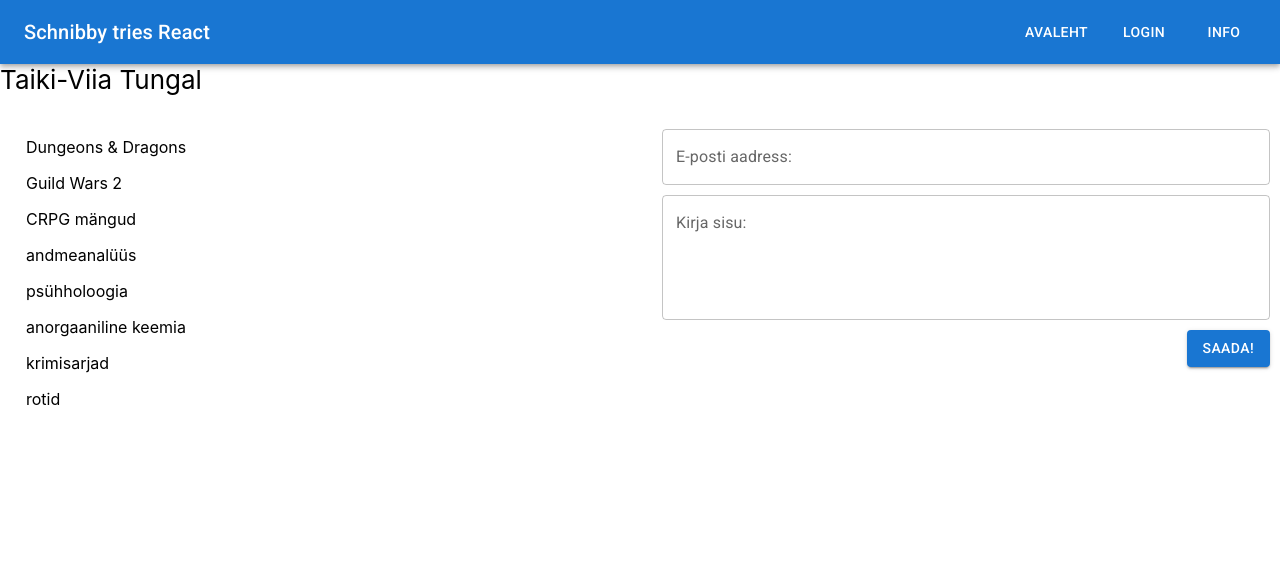
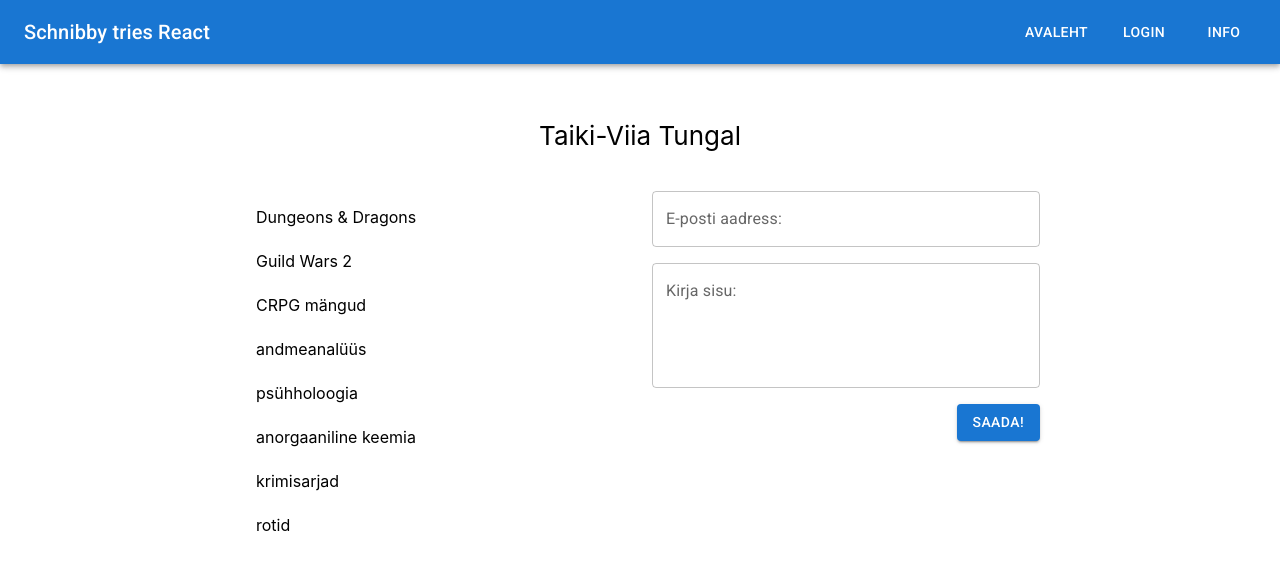
Before and after one commit to Citronnelle/schnibby-tries-react, a React (Create React App) app: page /form in a window 1280 px wide. Shown: the top 570 px of the page. Built offline with nearby package versions, Linux system fonts and the light colour scheme.

Commit message:
style: aligned the elements a bit more nicely

```diff
--- /dev/null
+++ b/src/components/Hello.tsx
@@ -0,0 +1,27 @@
+import React from "react"
+import { Box, Typography } from "@mui/material"
+
+const Hello = ({ nimi }: { nimi: string }) => {
+  return (
+    <Box
+      sx={{
+        display: "flex",
+        justifyContent: "center",
+        alignItems: "flex-start",
+        minHeight: "100vh",
+        textAlign: "center",
+        padding: 7,
+        paddingTop: "30vh",
+      }}
+    >
+      <Typography
+        variant="h4"
+        gutterBottom
+      >
+        Tere, {nimi ? nimi : "maailm"!}
+      </Typography>
+    </Box>
+  )
+}
+
+export default Hello
--- a/src/components/Info.tsx
+++ b/src/components/Info.tsx
@@ -29,12 +29,31 @@ const Info = ({ nimi }: { nimi: string }) => {
 
   return (
     <>
+      <Box
+        sx={{
+          padding: 7,
+          display: "flex",
+          flexDirection: "column",
+          gap: 2,
+          maxWidth: "800px",
+          mx: "auto",
+        }}
+      >
         <Grid2
           container
           spacing={{ xs: 1, sm: 2, md: 3 }}
+          sx={{ justifyContent: "center" }}
         >
           <Grid2 size={{ xs: 12 }}>
-          <Box sx={{ fontSize: "calc(10px + 2vmin)" }}>{nimi}</Box>
+            <Box
+              sx={{
+                fontSize: "calc(10px + 2vmin)",
+                textAlign: "center",
+                marginBottom: 2,
+              }}
+            >
+              {nimi}
+            </Box>
           </Grid2>
 
           <Grid2 size={{ xs: 12, sm: 6 }}>
@@ -43,9 +62,7 @@ const Info = ({ nimi }: { nimi: string }) => {
                 display: "flex",
                 alignItems: "flex-start",
                 flexDirection: "column",
-              margin: "5px",
-              padding: "5px",
-              height: "100%",
+                gap: 1,
               }}
             >
               {huviHobiMassiiv.map(huviHobi => (
@@ -60,13 +77,10 @@ const Info = ({ nimi }: { nimi: string }) => {
                   display: "flex",
                   alignItems: "flex-start",
                   flexDirection: "column",
-                margin: "5px",
-                padding: "5px",
-                height: "100%",
+                  gap: 2,
                 }}
               >
                 <TextField
-                sx={{ marginBottom: "10px" }}
                   id="email"
                   name="email"
                   label="E-posti aadress:"
@@ -76,7 +90,6 @@ const Info = ({ nimi }: { nimi: string }) => {
                   onChange={tootleMuutust}
                 />
                 <TextField
-                sx={{ marginBottom: "10px" }}
                   id="teade"
                   name="teade"
                   label="Kirja sisu:"
@@ -97,6 +110,7 @@ const Info = ({ nimi }: { nimi: string }) => {
             </form>
           </Grid2>
         </Grid2>
+      </Box>
     </>
   )
 }
--- /dev/null
+++ b/src/components/RandomName.tsx
@@ -0,0 +1,19 @@
+import React from "react"
+
+const RandomName = () => {
+  const nimeMassiiv = [
+    "Mari",
+    "Jüri",
+    "Kadri",
+    "Mati",
+    "Taavi",
+    "Maali",
+    "Juuli",
+    "August",
+  ]
+
+  const juhuslikIndeks = Math.floor(Math.random() * nimeMassiiv.length)
+  return nimeMassiiv[juhuslikIndeks]
+}
+
+export default RandomName
--- a/src/index.tsx
+++ b/src/index.tsx
@@ -8,10 +8,11 @@ import {
 } from "react-router-dom"
 import "./index.css"
 import App from "./App"
+import Hello from "./components/Hello"
 import Info from "./components/Info"
 import MyForm from "./layout/MyForm"
+import RandomName from "./components/RandomName"
 import reportWebVitals from "./reportWebVitals"
-import { Box } from "@mui/material"
 
 const basePath = process.env.PUBLIC_URL || "/"
 
@@ -25,7 +26,7 @@ const router = createBrowserRouter(
     >
       <Route
         index
-        element={<Box>Tere!</Box>}
+        element={<Hello nimi={RandomName()} />}
       />
       <Route
         path="login"
```
Lines whose indentation alone changed are shown as unchanged.
